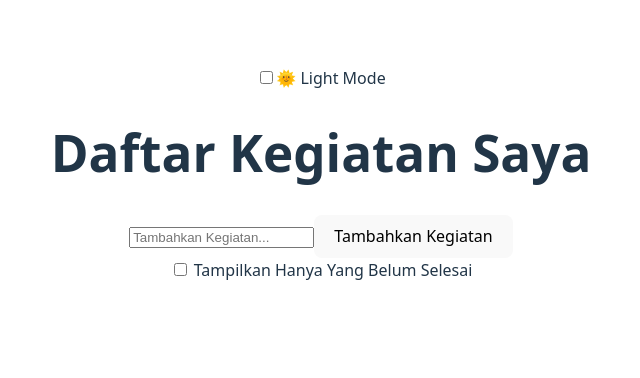
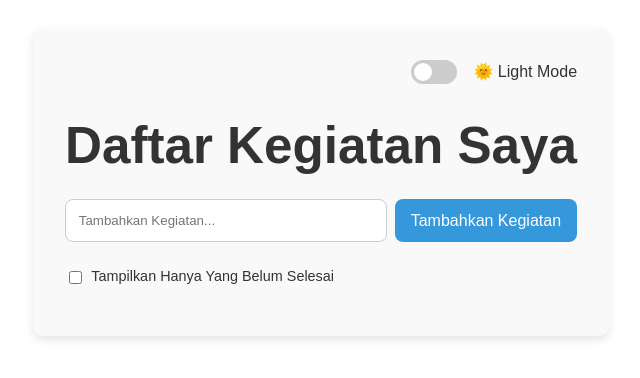
Before and after one commit to mhdpradityo/32-pbk-uts-233510471, a Vue app: page / in a window 1280 px wide. Shown: the part 218-596 px from the top of the page, without its empty margins (319-959 px from the left). Built offline with nearby package versions, Linux system fonts and the light colour scheme.

Commit message:
Menambahkan Styling CSS untuk Tampilan Aplikasi Todo List

```diff
--- a/src/App.vue
+++ b/src/App.vue
@@ -55,3 +55,170 @@ const filteredTasks = computed(() => {
     : tasks.value;
 });
 </script>
+<style scoped>
+.todo-container {
+  max-width: 600px;
+  margin: 2rem auto;
+  padding: 2rem;
+  border-radius: 10px;
+  box-shadow: 0 4px 10px rgba(0, 0, 0, 0.1);
+  font-family: sans-serif;
+  background: #f9f9f9;
+  color: #333;
+}
+
+.todo-container.dark {
+  background-color: #1e1e2f;
+  color: #e0e0e0;
+}
+
+h1 {
+  text-align: center;
+  margin-bottom: 1.5rem;
+}
+
+.input-group {
+  display: flex;
+  gap: 0.5rem;
+  margin-bottom: 1.5rem;
+}
+
+.input-group input {
+  flex: 1;
+  padding: 0.8rem;
+  border: 1px solid #ccc;
+  border-radius: 8px;
+}
+
+.input-group button {
+  padding: 0.8rem 1rem;
+  background-color: #3498db;
+  color: white;
+  border: none;
+  border-radius: 8px;
+  cursor: pointer;
+}
+
+.input-group button:hover {
+  background-color: #2980b9;
+}
+
+.filter-group {
+  margin-bottom: 1rem;
+  font-size: 0.9rem;
+  color: inherit;
+}
+
+.filter-group label {
+  display: flex;
+  align-items: center;
+  gap: 0.4rem;
+}
+
+.task-list {
+  list-style: none;
+  padding: 0;
+}
+
+.task-list li {
+  background: #fff;
+  padding: 0.8rem 1rem;
+  margin-bottom: 1rem;
+  display: flex;
+  justify-content: space-between;
+  align-items: center;
+  border-radius: 8px;
+  box-shadow: 0 2px 4px rgba(0, 0, 0, 0.05);
+}
+
+.todo-container.dark .task-list li {
+  background-color: #2e2e42;
+}
+
+.task-list label {
+  display: flex;
+  align-items: center;
+  gap: 0.8rem;
+}
+
+.task-list input[type="checkbox"] {
+  width: 20px;
+  height: 20px;
+}
+
+.done {
+  text-decoration: line-through;
+  color: #888;
+}
+
+.todo-container.dark .done {
+  color: #999;
+}
+
+.task-list button {
+  background-color: #e74c3c;
+  border: none;
+  color: white;
+  padding: 0.5rem 0.8rem;
+  border-radius: 6px;
+  cursor: pointer;
+  transition: background-color 0.3s ease;
+}
+
+.task-list button:hover {
+  background-color: #c0392b;
+}
+
+.dark-mode-toggle {
+  display: flex;
+  align-items: center;
+  gap: 1rem;
+  justify-content: flex-end;
+  margin-bottom: 1rem;
+}
+
+.switch {
+  position: relative;
+  display: inline-block;
+  width: 46px;
+  height: 24px;
+}
+
+.switch input {
+  opacity: 0;
+  width: 0;
+  height: 0;
+}
+
+.slider {
+  position: absolute;
+  cursor: pointer;
+  background-color: #ccc;
+  border-radius: 24px;
+  top: 0;
+  left: 0;
+  right: 0;
+  bottom: 0;
+  transition: 0.4s;
+}
+
+.slider::before {
+  position: absolute;
+  content: "";
+  height: 18px;
+  width: 18px;
+  border-radius: 50%;
+  background-color: white;
+  bottom: 3px;
+  left: 3px;
+  transition: 0.4s;
+}
+
+.switch input:checked + .slider {
+  background-color: #3498db;
+}
+
+.switch input:checked + .slider::before {
+  transform: translateX(22px);
+}
+</style>
```
